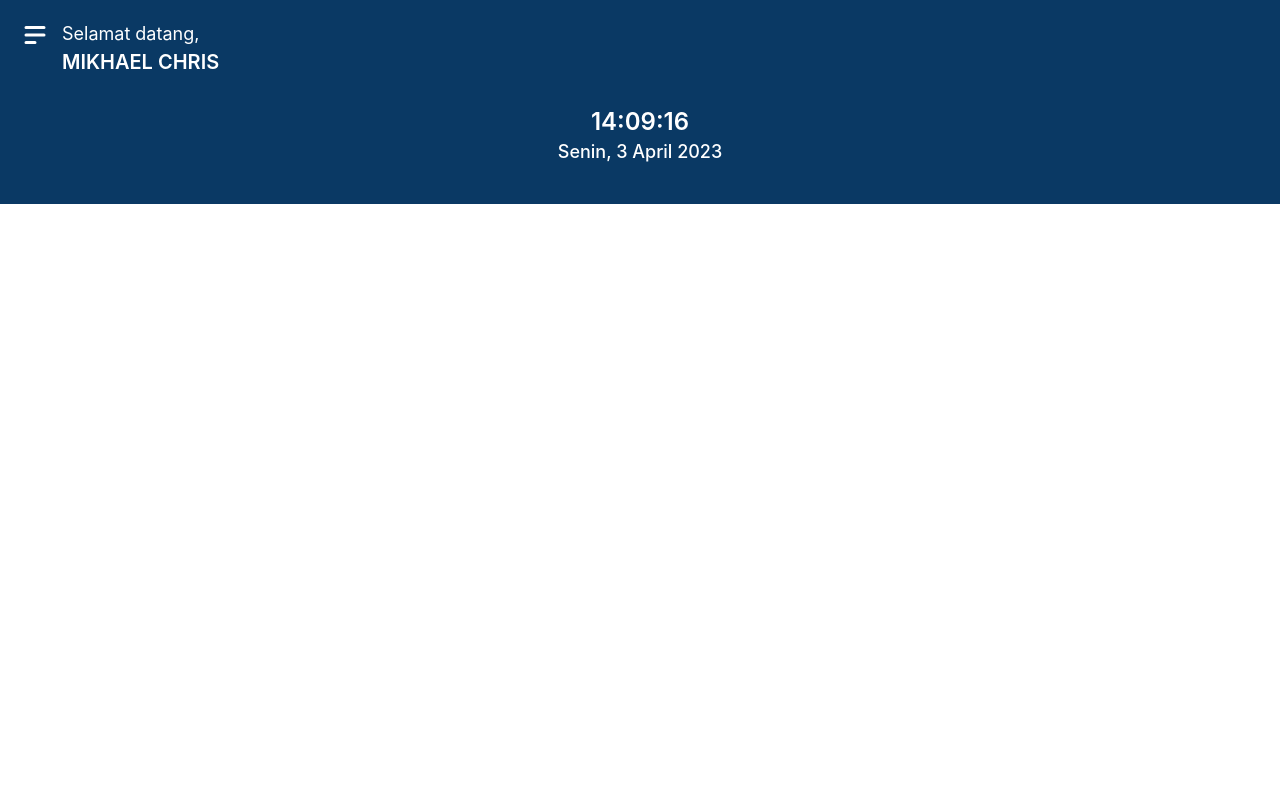
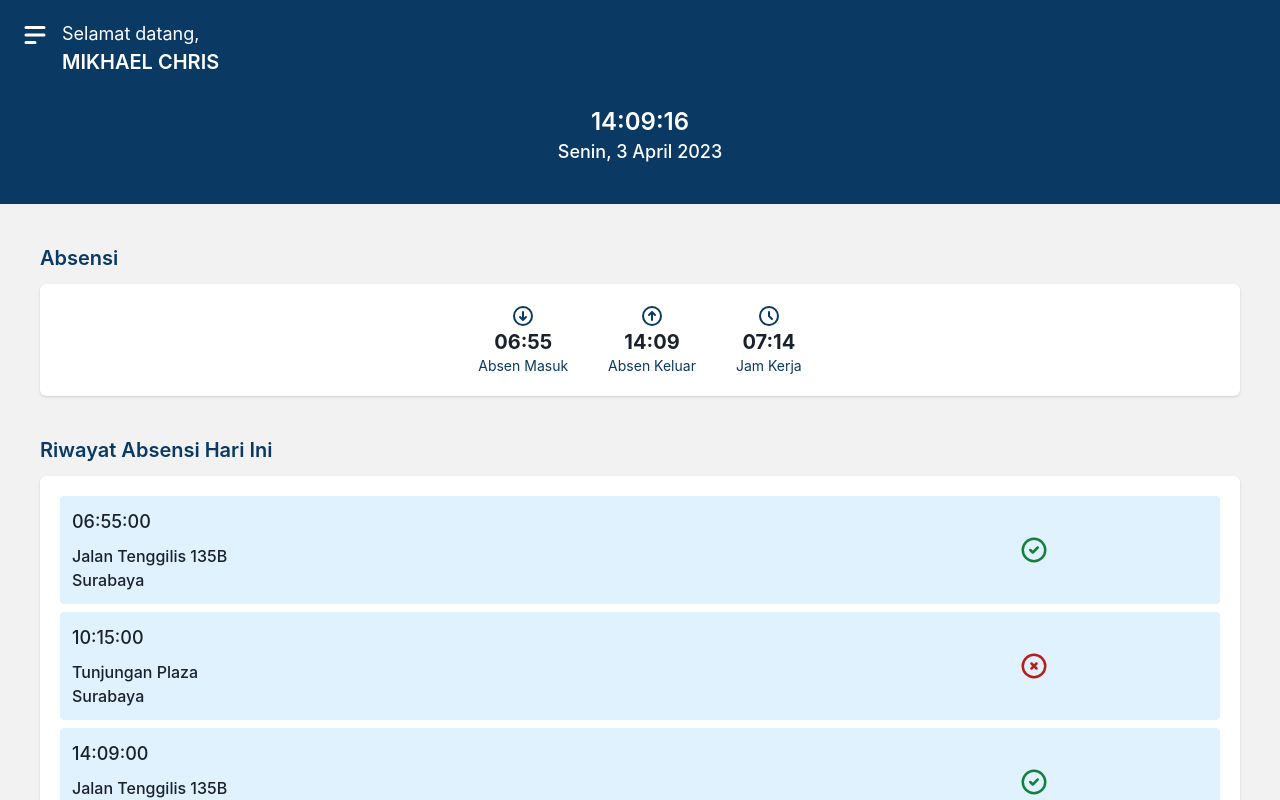
Before and after one commit to mikhaelc09/sentra-absensi-frontend, a React (Vite) app: page /absensi in a window 1280 px wide. Shown: the top 800 px of the page. Built offline with nearby package versions, Linux system fonts and the light colour scheme.

Commit message:
absensi home page

```diff
--- /dev/null
+++ b/src/components/AbsensiCard.jsx
@@ -0,0 +1,22 @@
+import { useState } from "react"
+import { HiOutlineCheckCircle, HiOutlineXCircle } from "react-icons/hi"
+
+function AbsensiCard(props){
+    return(
+        <div className="w-full p-3 bg-sky-100 rounded flex">
+            <div className="text w-5/6 my-auto">
+                <p className="text-lg font-medium mb-2">{props.jam}</p>
+                <p className="font-medium">{props.alamat}</p>
+                <p className="font-medium">{props.kota}</p>
+            </div>
+            <div className="icon w-1/6 m-auto">
+                {
+                    props.valid==true && <HiOutlineCheckCircle className='text-3xl text-green-700' /> ||
+                    props.valid==false && <HiOutlineXCircle className='text-3xl text-red-700' />
+                }
+            </div>
+        </div>
+    )
+}
+
+export default AbsensiCard
--- a/src/components/Header.jsx
+++ b/src/components/Header.jsx
@@ -1,4 +1,3 @@
-import { useState } from "react"
 import {
     Drawer, DrawerBody, DrawerFooter, DrawerHeader, DrawerOverlay, DrawerContent, DrawerCloseButton,
     useDisclosure
--- a/src/pages/Login.jsx
+++ b/src/pages/Login.jsx
@@ -1,4 +1,5 @@
 import { useState } from 'react'
+import { useNavigate } from "react-router-dom";
 import {
     Input,
     FormControl, FormLabel, FormErrorMessage, FormHelperText,
@@ -11,6 +12,10 @@ import Logo from '../assets/images/logo_white.png'
 
 function LoginPage(){
     const { isOpen, onOpen, onClose } = useDisclosure()
+    const navigate = useNavigate()
+    const login = () => {
+        navigate('/absensi')
+    }
 
     return(
         <div className='h-screen w-screen relative'>
@@ -40,7 +45,7 @@ function LoginPage(){
                                 onClick={onOpen}
                             >Lupa password?</FormHelperText>
                         </FormControl>
-                        <Button colorScheme='primary' className='bg-primary mt-5 w-full'>Login</Button>
+                        <Button colorScheme='primary' className='bg-primary mt-5 w-full' onClick={login}>Login</Button>
                     </CardBody>
                 </Card>
                 <p className='text-sm text-primary mt-3'>©️ Sentra Medika Surabaya</p>
--- a/src/pages/absensi/Home.jsx
+++ b/src/pages/absensi/Home.jsx
@@ -1,9 +1,78 @@
+import { useState } from 'react'
+import { HiOutlineClock, HiOutlineArrowCircleDown, HiOutlineArrowCircleUp } from 'react-icons/hi'
+
 import Header from "../../components/Header"
+import {
+    Button,
+    Card, CardBody,
+ } from '@chakra-ui/react'
+import AbsensiCard from '../../components/AbsensiCard'
 
 function HomePage(){
+    const [jamMasuk, setJamMasuk] = useState('06:55')
+    const [jamPulang, setJamPulang] = useState('14:09')
+    const [jamKerja, setJamKerja] = useState('07:14')
+    const [riwayat, setRiwayat] = useState([
+        {
+            jam: '06:55:00',
+            alamat: 'Jalan Tenggilis 135B',
+            kota: 'Surabaya',
+            valid: true
+        },
+        {
+            jam: '10:15:00',
+            alamat: 'Tunjungan Plaza',
+            kota: 'Surabaya',
+            valid: false
+        },
+        {
+            jam: '14:09:00',
+            alamat: 'Jalan Tenggilis 135B',
+            kota: 'Surabaya',
+            valid: true
+        },
+    ])
+
     return(
         <div className="w-screen h-full bg-gray">
             <Header user='MIKHAEL CHRIS' title='14:09:16' subtitle='Senin, 3 April 2023' />
+            <div className="content p-10 text-left">
+                <p className="text-xl font-semibold text-primary mb-3">Absensi</p>
+                <Card>
+                    <CardBody className='flex'>
+                        <div className="flex flex-row gap-x-10 mx-auto">
+                            <div className="flex flex-col text-center">
+                                <HiOutlineArrowCircleDown className='text-2xl text-primary mx-auto' />
+                                <p className="text-xl font-bold">{jamMasuk}</p>
+                                <p className="text-sm text-primary">Absen Masuk</p>
+                            </div>
+                            <div className="flex flex-col text-center">
+                                <HiOutlineArrowCircleUp className='text-2xl text-primary mx-auto' />
+                                <p className="text-xl font-bold">{jamPulang}</p>
+                                <p className="text-sm text-primary">Absen Keluar</p>
+                            </div>
+                            <div className="flex flex-col text-center">
+                                <HiOutlineClock className='text-2xl text-primary mx-auto' />
+                                <p className="text-xl font-bold">{jamKerja}</p>
+                                <p className="text-sm text-primary">Jam Kerja</p>
+                            </div>
+                        </div>
+                    </CardBody>
+                </Card>
+                <p className="text-xl font-semibold text-primary mt-10 mb-3">Riwayat Absensi Hari Ini</p>
+                <Card>
+                    <CardBody className='flex flex-col gap-y-2'>
+                        {
+                            riwayat.map((r,index)=>{
+                                return(
+                                    <AbsensiCard jam={r.jam} alamat={r.alamat} kota={r.kota} valid={r.valid} key={index} />
+                                )
+                            })
+                        }
+                    </CardBody>
+                </Card>
+                <Button colorScheme='primary' className='bg-primary mt-8 w-full'>Lihat Laporan Absensi Periode Ini</Button>
+            </div>
         </div>
     )
 }
```
